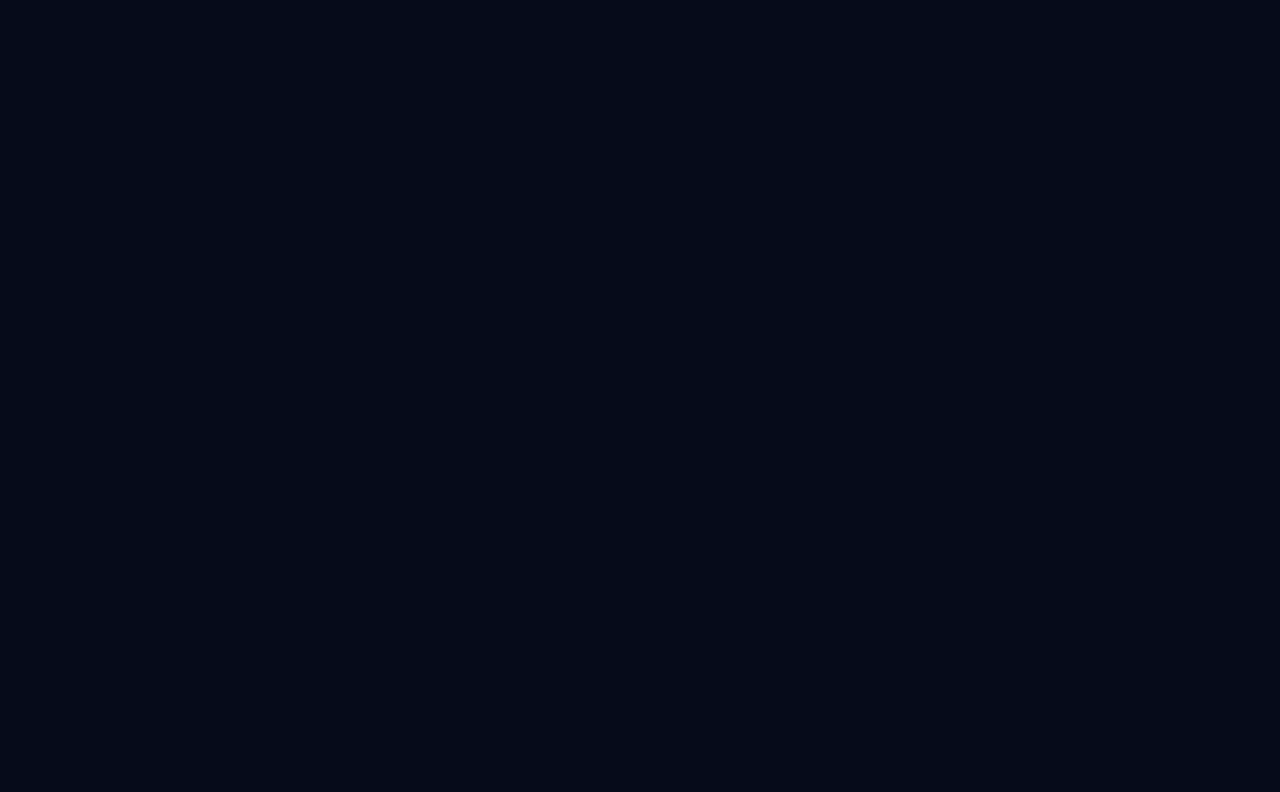
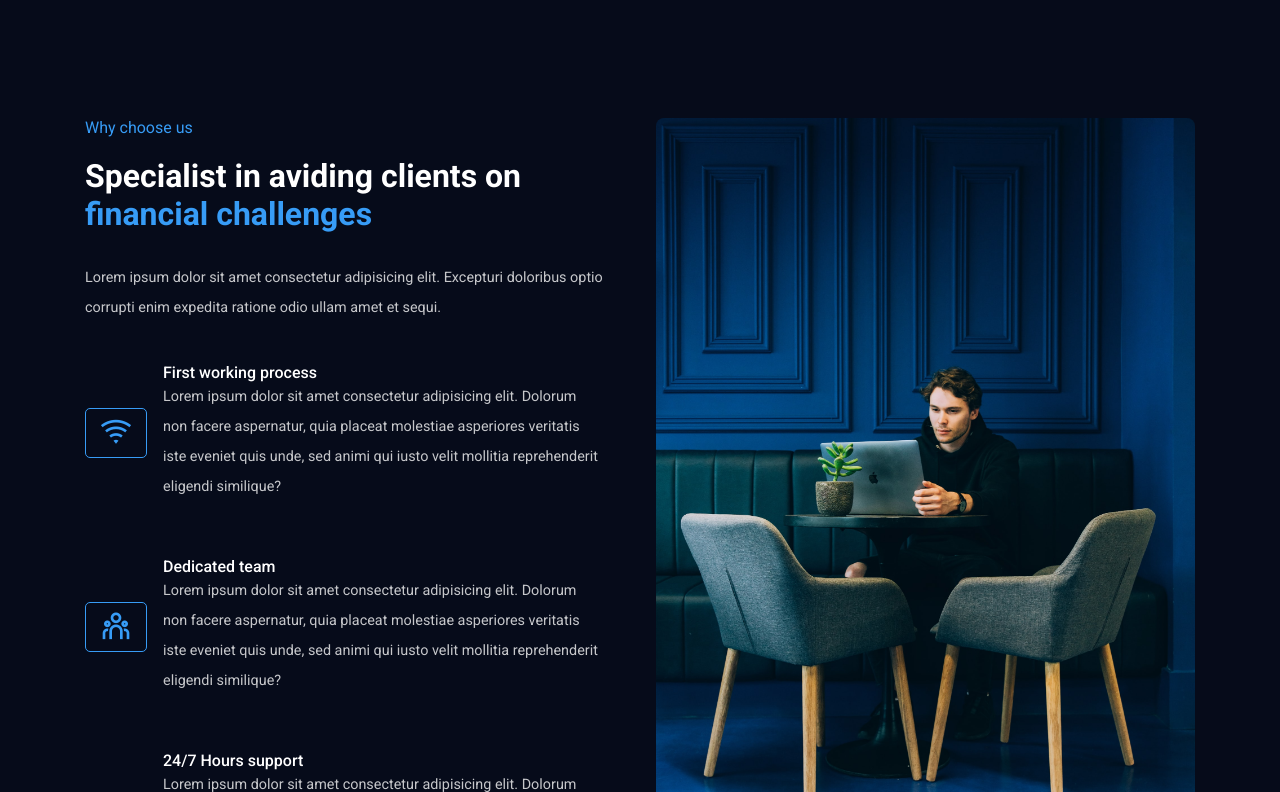
Before and after one commit to ankitkapoor8437/qubist-inc, a React (Create React App) app: page / in a window 1280 px wide. Shown: the part 1408-2200 px from the top of the page. Before the commit the page ends 1466 px from the top, so only its background shows below. Built offline with nearby package versions, Linux system fonts and the light colour scheme.

Commit message:
About Section Completed.

```diff
--- a/src/App.js
+++ b/src/App.js
@@ -3,6 +3,7 @@ import Navigation from './components/header/Navigation';
 import Hero from './components/header/UI/Hero';
 import Counter from './components/header/UI/Counter';
 import Services from './components/header/UI/Services';
+import About from './components/header/UI/About';
 
 function App() {
   return (
@@ -12,6 +13,7 @@ function App() {
       <Hero />
       <Counter />
       <Services />
+      <About />
       </>
     </div>
   );
--- /dev/null
+++ b/src/assets/data/aboutDetails.js
@@ -0,0 +1,29 @@
+const aboutDetail = [
+    {
+        icon:'ri-wifi-line',
+        title:'First working process',
+        desc: `Lorem ipsum dolor sit amet consectetur adipisicing elit.
+        Dolorum non facere aspernatur, quia placeat molestiae asperiores
+        veritatis iste eveniet quis unde, sed animi qui iusto velit
+        mollitia reprehenderit eligendi similique?`
+    },
+    {
+        icon:'ri-team-line',
+        title:'Dedicated team',
+        desc: `Lorem ipsum dolor sit amet consectetur adipisicing elit.
+        Dolorum non facere aspernatur, quia placeat molestiae asperiores
+        veritatis iste eveniet quis unde, sed animi qui iusto velit
+        mollitia reprehenderit eligendi similique?`
+    },
+    {
+        icon:'ri-customer-service-2-line',
+        title:'24/7 Hours support',
+        desc: `Lorem ipsum dolor sit amet consectetur adipisicing elit.
+        Dolorum non facere aspernatur, quia placeat molestiae asperiores
+        veritatis iste eveniet quis unde, sed animi qui iusto velit
+        mollitia reprehenderit eligendi similique?`
+    },
+
+]
+
+export default aboutDetail;
--- /dev/null
+++ b/src/components/header/UI/About.jsx
@@ -0,0 +1,52 @@
+import React from 'react'
+import '../../styles/About.css'
+import aboutDetail from '../../../assets/data/aboutDetails';
+
+import aboutImg from '../../../assets/images/about-us.jpg'
+
+const About = () => {
+    return (
+        <section id='about'>
+            <div className='container'>
+                <div className='about__wrapper'>
+                    <div className='about__content'>
+                        <h6 className='subtitle'>Why choose us</h6>
+                        <h2>Specialist in aviding clients on</h2>
+                        <h2 className='highlight'>financial challenges</h2>
+                        <p className='description about__content-desc'>
+                            Lorem ipsum dolor sit amet consectetur adipisicing elit.
+                            Excepturi doloribus optio corrupti enim expedita ratione odio
+                            ullam amet et sequi.
+                        </p>
+                        <div className='choose__item-wrapper'>
+
+                            {
+                                aboutDetail.map(({ icon, title, desc }) => (
+                                    <div className='choose__us-item'>
+                                        <span className='choose__us-icon'>
+                                            <i className={icon}></i>
+                                        </span>
+                                        <div>
+                                            <h4 className='choose__us-title'>
+                                                {title}
+                                            </h4>
+                                            <p className='description'>
+                                                {desc}
+                                            </p>
+                                        </div>
+                                    </div>
+                                ))
+                            }
+                        </div>
+                    </div>
+
+                    <div className='about__img'>
+                        <img src={aboutImg} alt="" />
+                    </div>
+                </div>
+            </div>
+        </section>
+    )
+}
+
+export default About;
--- /dev/null
+++ b/src/components/styles/About.css
@@ -0,0 +1,53 @@
+.about__wrapper {
+    display: flex;
+    column-gap: 2rem;
+}
+
+.about__content,
+.about__img {
+    width: 50%;
+}
+
+.about__img img {
+    width: 100%;
+    height: 100%;
+    object-fit: cover;
+    border-radius: 0.5rem;
+}
+
+.about__content-desc {
+    margin-top: 30px;
+}
+
+.choose__item-wrapper {
+    margin-top: 20px;
+}
+
+.choose__us-item {
+    padding: 20px 20px 20px 0px;
+    display: flex;
+    align-items: center;
+    column-gap: 1rem;
+    margin-top: 15px;
+}
+
+.choose__us-icon {
+    width: 60px;
+    height: 50px;
+    padding: 0px 30px;
+    display: flex;
+    align-items: center;
+    justify-content: center;
+    border: 1px solid var(--primary-color);
+    border-radius: 5px;
+}
+
+.choose__us-icon i {
+    color: var(--primary-color);
+    font-size: 2rem;
+}
+
+.choose__us-title {
+    color: #fff;
+    font-weight: 500;
+}
```
